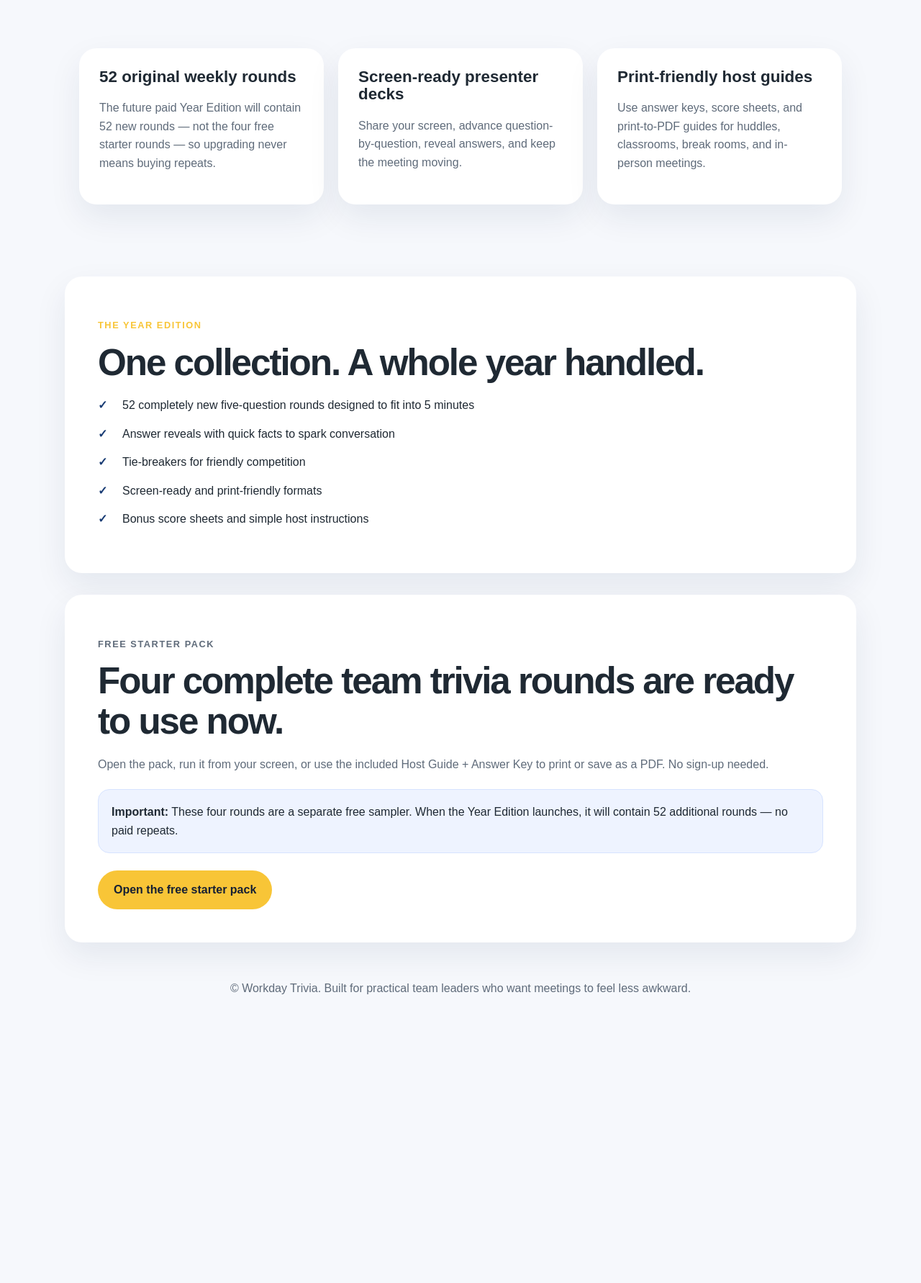
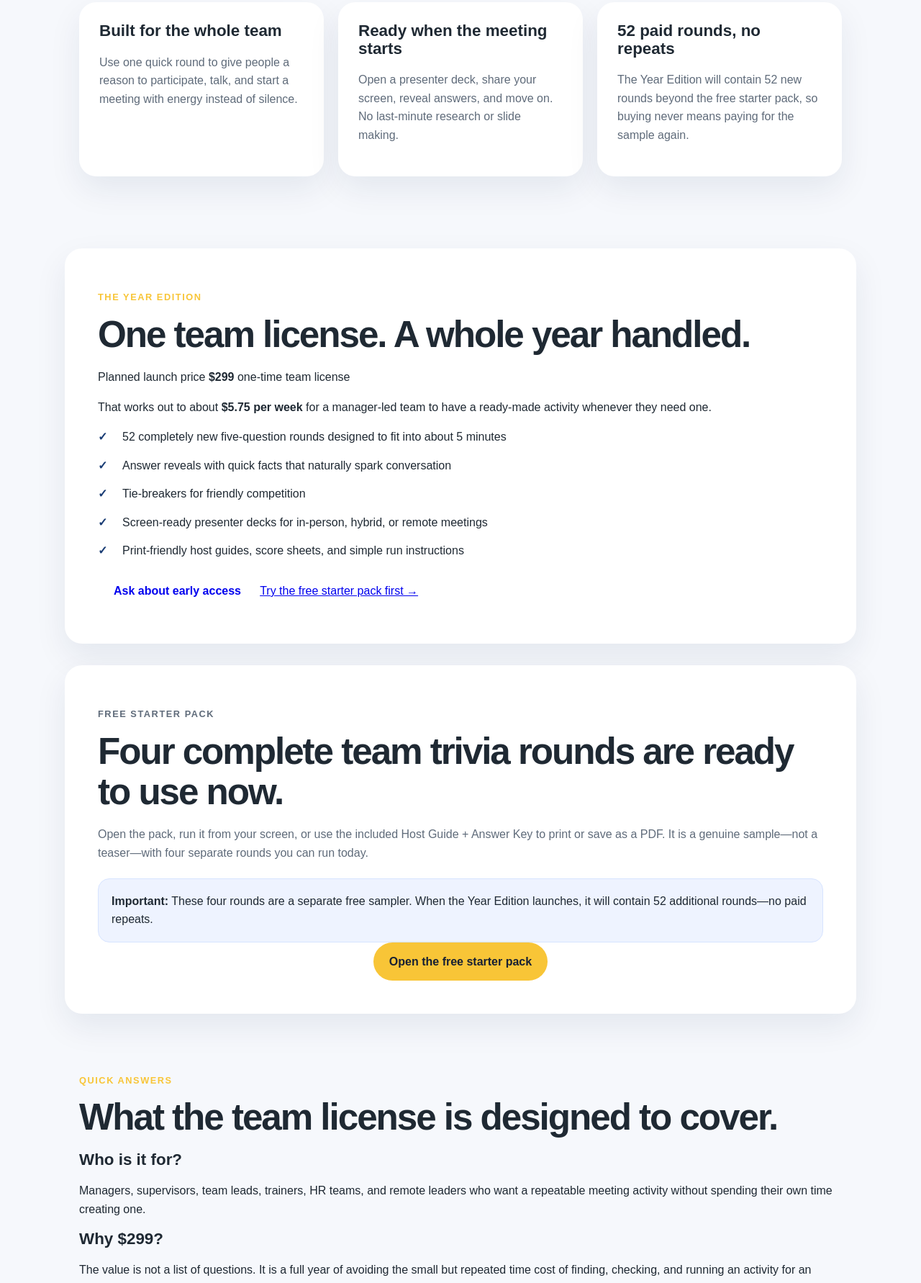
Before and after one commit to joshuamcguiretn/workday-trivia, a plain HTML site: page index.html in a window 1280 px wide. Shown: the part 1018-2800 px from the top of the page at 72% size. Before the commit the page ends 2455 px from the top, so only its background shows below. Drawn offline with Linux system fonts and the light colour scheme.

Commit message:
Clarify team value and planned $299 license

```diff
--- a/index.html
+++ b/index.html
@@ -4,22 +4,25 @@
   <meta charset="UTF-8" />
   <meta name="viewport" content="width=device-width, initial-scale=1.0" />
   <title>Workday Trivia | 52 Weeks of Ready-to-Run Team Trivia</title>
-  <meta name="description" content="Free ready-to-run workplace trivia now, with a separate 52-week team-engagement collection in development." />
+  <meta name="description" content="Ready-to-run team trivia that gives managers 52 easy ways to create connection without planning another meeting activity." />
   <link rel="stylesheet" href="styles.css" />
 </head>
 <body>
   <header class="hero">
     <nav class="nav">
       <div class="brand">Workday Trivia</div>
-      <a href="free-starter-pack.html" class="nav-link">Open the free starter pack</a>
+      <div class="nav-links">
+        <a href="free-starter-pack.html" class="nav-link">Free starter pack</a>
+        <a href="#year-edition" class="nav-link">Year Edition</a>
+      </div>
     </nav>
     <div class="hero-inner">
-      <p class="eyebrow">A full year of 5-minute team moments</p>
-      <h1>Ready-to-run team trivia, without another thing to plan.</h1>
-      <p class="lead">Start with four free, workplace-safe rounds today. The future Year Edition will add 52 completely different weekly rounds for managers, supervisors, HR teams, trainers, and remote leaders.</p>
+      <p class="eyebrow">52 done-for-you team moments</p>
+      <h1>A better team meeting—already planned.</h1>
+      <p class="lead">Workday Trivia gives busy leaders a five-minute activity that helps teams laugh, talk, and reset together—without someone losing time hunting for something to do.</p>
       <div class="hero-actions">
         <a href="free-starter-pack.html" class="button primary">Try 4 free rounds</a>
-        <a href="#included" class="button secondary">See the Year Edition</a>
+        <a href="#year-edition" class="button secondary">See the $299 team license</a>
       </div>
     </div>
   </header>
@@ -28,53 +31,86 @@
     <section class="section problem">
       <div>
         <p class="eyebrow">The problem</p>
-        <h2>Team connection matters, but managers are already busy.</h2>
+        <h2>Team connection matters. Planning it should not become another job.</h2>
       </div>
-      <p>Most team-building ideas sound good until someone has to plan them. Workday Trivia gives leaders a simple repeatable activity that works in person, hybrid, or remote — without prep every week.</p>
+      <p>A five-minute moment can change the feel of a meeting, but someone normally has to find an idea, check the answers, make it safe for work, and keep it moving. Workday Trivia removes that hidden work for the whole team.</p>
     </section>
 
-    <section class="section cards" id="included">
+    <section class="section cards" aria-label="Workday Trivia benefits">
       <div class="card">
-        <h3>52 original weekly rounds</h3>
-        <p>The future paid Year Edition will contain 52 new rounds — not the four free starter rounds — so upgrading never means buying repeats.</p>
+        <h3>Built for the whole team</h3>
+        <p>Use one quick round to give people a reason to participate, talk, and start a meeting with energy instead of silence.</p>
       </div>
       <div class="card">
-        <h3>Screen-ready presenter decks</h3>
-        <p>Share your screen, advance question-by-question, reveal answers, and keep the meeting moving.</p>
+        <h3>Ready when the meeting starts</h3>
+        <p>Open a presenter deck, share your screen, reveal answers, and move on. No last-minute research or slide making.</p>
       </div>
       <div class="card">
-        <h3>Print-friendly host guides</h3>
-        <p>Use answer keys, score sheets, and print-to-PDF guides for huddles, classrooms, break rooms, and in-person meetings.</p>
+        <h3>52 paid rounds, no repeats</h3>
+        <p>The Year Edition will contain 52 new rounds beyond the free starter pack, so buying never means paying for the sample again.</p>
       </div>
     </section>
 
-    <section class="section offer">
-      <p class="eyebrow">The Year Edition</p>
-      <h2>One collection. A whole year handled.</h2>
+    <section class="section offer" id="year-edition">
+      <div class="offer-heading">
+        <div>
+          <p class="eyebrow">The Year Edition</p>
+          <h2>One team license. A whole year handled.</h2>
+        </div>
+        <div class="price-box" aria-label="Planned team license price">
+          <span class="price-label">Planned launch price</span>
+          <strong class="price">$299</strong>
+          <span class="price-note">one-time team license</span>
+        </div>
+      </div>
+      <p class="offer-intro">That works out to about <strong>$5.75 per week</strong> for a manager-led team to have a ready-made activity whenever they need one.</p>
       <ul class="checklist">
-        <li>52 completely new five-question rounds designed to fit into 5 minutes</li>
-        <li>Answer reveals with quick facts to spark conversation</li>
+        <li>52 completely new five-question rounds designed to fit into about 5 minutes</li>
+        <li>Answer reveals with quick facts that naturally spark conversation</li>
         <li>Tie-breakers for friendly competition</li>
-        <li>Screen-ready and print-friendly formats</li>
-        <li>Bonus score sheets and simple host instructions</li>
+        <li>Screen-ready presenter decks for in-person, hybrid, or remote meetings</li>
+        <li>Print-friendly host guides, score sheets, and simple run instructions</li>
       </ul>
+      <div class="offer-actions">
+        <a href="mailto:joshua.mcguire.tn@gmail.com?subject=Workday%20Trivia%20early%20access&amp;body=Please%20send%20me%20early-access%20details%20for%20Workday%20Trivia.%0A%0AName%3A%0AOrganization%3A%0AApproximate%20team%20size%3A" class="button dark">Ask about early access</a>
+        <a href="free-starter-pack.html" class="text-link">Try the free starter pack first →</a>
+      </div>
     </section>
 
     <section class="section sample" id="sample">
       <p class="eyebrow">Free starter pack</p>
       <h2>Four complete team trivia rounds are ready to use now.</h2>
-      <p>Open the pack, run it from your screen, or use the included Host Guide + Answer Key to print or save as a PDF. No sign-up needed.</p>
+      <p>Open the pack, run it from your screen, or use the included Host Guide + Answer Key to print or save as a PDF. It is a genuine sample—not a teaser—with four separate rounds you can run today.</p>
       <div class="status-box">
-        <strong>Important:</strong> These four rounds are a separate free sampler. When the Year Edition launches, it will contain 52 additional rounds — no paid repeats.
+        <strong>Important:</strong> These four rounds are a separate free sampler. When the Year Edition launches, it will contain 52 additional rounds—no paid repeats.
       </div>
-      <div class="hero-actions" style="justify-content:flex-start; margin-top:24px;">
+      <div class="hero-actions start-actions">
         <a href="free-starter-pack.html" class="button primary">Open the free starter pack</a>
+      </div>
+    </section>
+
+    <section class="section faq" aria-labelledby="faq-heading">
+      <p class="eyebrow">Quick answers</p>
+      <h2 id="faq-heading">What the team license is designed to cover.</h2>
+      <div class="faq-grid">
+        <article>
+          <h3>Who is it for?</h3>
+          <p>Managers, supervisors, team leads, trainers, HR teams, and remote leaders who want a repeatable meeting activity without spending their own time creating one.</p>
+        </article>
+        <article>
+          <h3>Why $299?</h3>
+          <p>The value is not a list of questions. It is a full year of avoiding the small but repeated time cost of finding, checking, and running an activity for an entire team.</p>
+        </article>
+        <article>
+          <h3>What does “team license” mean?</h3>
+          <p>The planned license is for one manager-led team or recurring group to use throughout the Year Edition. Broader organization licensing can be added later if customers need it.</p>
+        </article>
       </div>
     </section>
   </main>
 
   <footer>
-    <p>© Workday Trivia. Built for practical team leaders who want meetings to feel less awkward.</p>
+    <p>© Workday Trivia. Built for practical leaders who want meetings to feel more human without making more work.</p>
   </footer>
 </body>
 </html>
```
